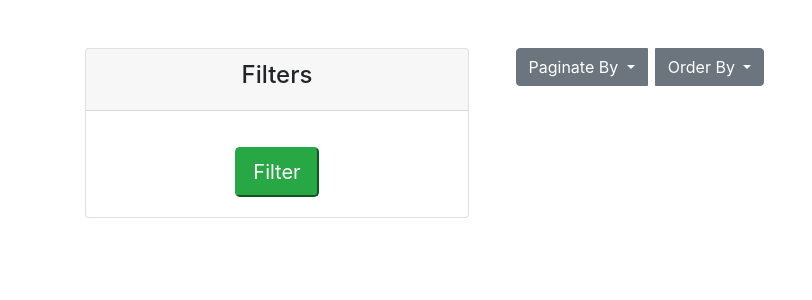
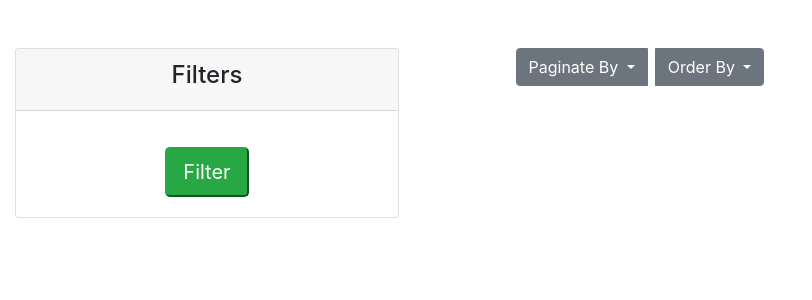
Before and after one commit to FNSdev/webstore, a Django app: template django/core/templates/core/products.html in a window 1280 px wide. Shown: the part 56-356 px from the top of the page, without its empty margins (0-812 px from the left). Run offline with Django 3.2, Linux system fonts and the light colour scheme; the template is opened without the code that fills it, so the values that code supplies are empty; some libraries are stand-ins or nearby versions.

Commit message:
Trying to fix grid scaling #13

```diff
--- a/django/templates/base.html
+++ b/django/templates/base.html
@@ -44,17 +44,17 @@
             </div>
         </nav>
 
-        <div class="container mt-5 mb-5">
+        <div class="container-fluid mt-5 mb-5">
             <div class="row">
-                <div class="col-12-xs col-3" align="center">
+                <div class="col-xs-12 col-3" align="center">
                     {% block sidebar_left %}
                     {% endblock %}
                 </div>
-                <div class="col-12-xs col-6" align="center">
+                <div class="col-xs-12 col-6" align="center">
                     {% block main %}
                     {% endblock %}
                 </div>
-                <div class="col-12-xs col-3" align="center">
+                <div class="col-xs-12 col-3" align="center">
                     {% block sidebar_right %}
                     {% endblock %}
                 </div>
```
